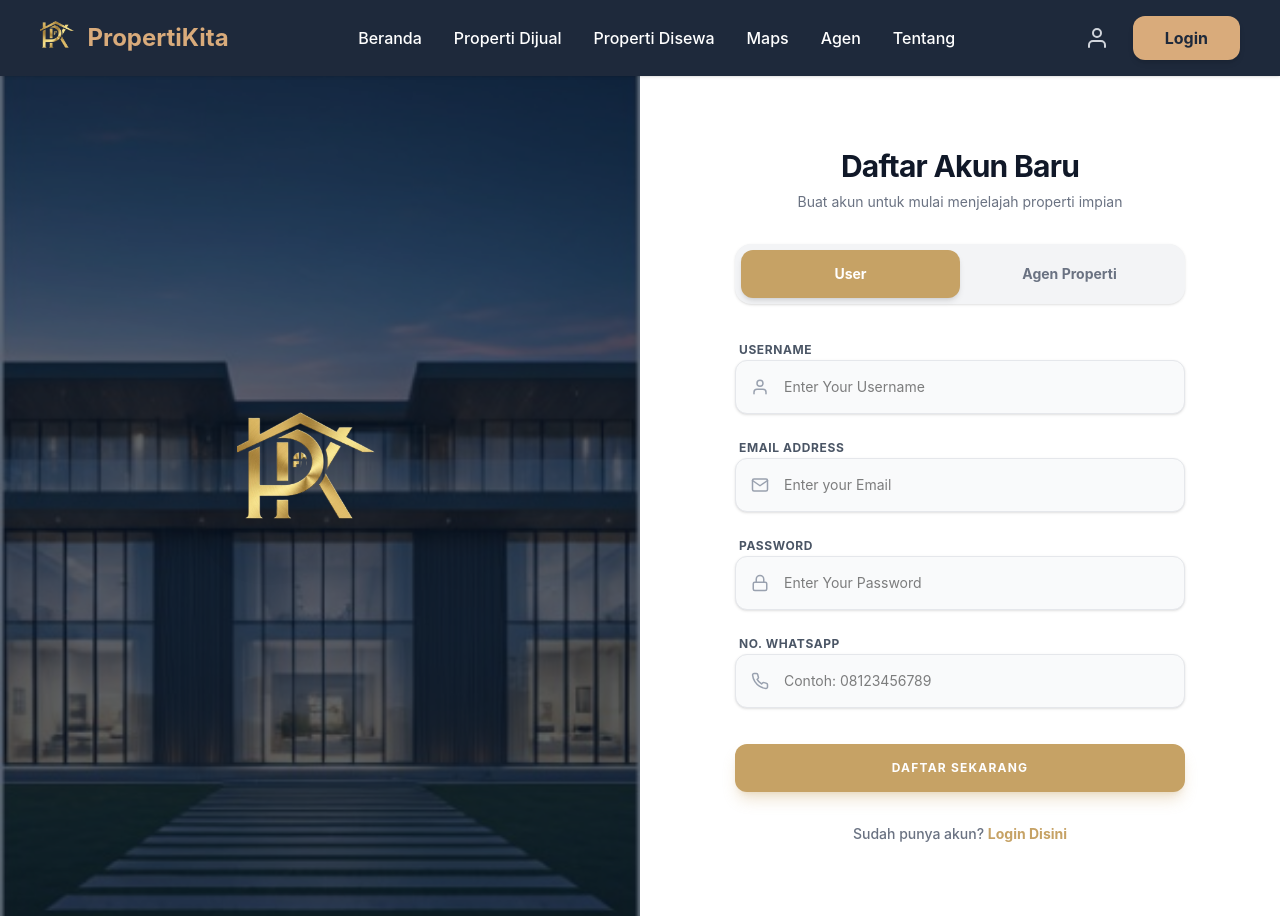
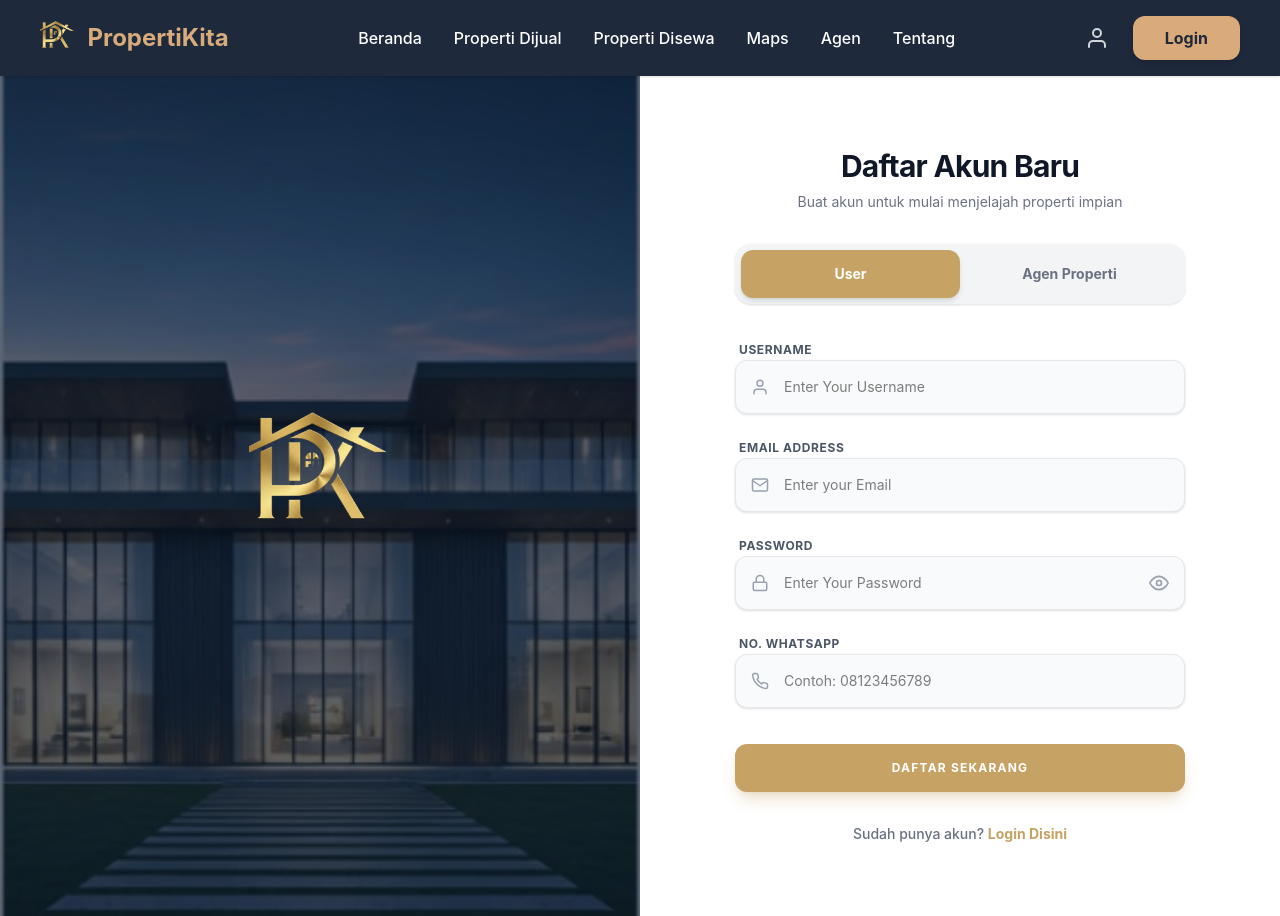
Before and after one commit to Dwi-Ramadhan15/PropertiKita, a React (Vite) app in the folder frontend/: page /register in a window 1280 px wide. Built offline with nearby package versions, Linux system fonts and the light colour scheme; no server answers.

Commit message:
update pasword

```diff
--- a/frontend/src/pages/Login.jsx
+++ b/frontend/src/pages/Login.jsx
@@ -1,30 +1,31 @@
-import React from 'react';
+import React, { useState } from 'react'; // Tambah useState di sini
 import { useNavigate, Link } from 'react-router-dom';
 import useLogin from '../hooks/useLogin';
 import backgroundRumah from '../assets/rumah.megah.jpg';
 import logoPK from '../assets/logo.png';
-import { FiMail, FiLock } from 'react-icons/fi';
+import { FiMail, FiLock, FiEye, FiEyeOff } from 'react-icons/fi'; // Tambah ikon mata
 
 export default function Login() {
   const navigate = useNavigate();
   const { email, setEmail, password, setPassword, loading, handleLogin } = useLogin(navigate);
 
+  // State lokal untuk toggle liat password
+  const [showPassword, setShowPassword] = useState(false);
+
   return (
     <div className="min-h-screen flex bg-white font-sans">
-      {/* --- BAGIAN KIRI: GAMBAR + LOGO (SPLIT) --- */}
+      {/* --- BAGIAN KIRI: GAMBAR + LOGO (Gede & Mewah) --- */}
       <div
         className="hidden lg:flex lg:w-1/2 bg-cover bg-center relative items-center justify-center"
         style={{ backgroundImage: `url(${backgroundRumah})` }}
       >
-        {/* Overlay Biru Gelap (Biar logo emasnya makin kontras/nyala) */}
         <div className="absolute inset-0 bg-[#0A1A2E]/50"></div>
 
-        {/* LOGO DI TENGAH GAMBAR */}
         <div className="relative z-20 flex flex-col items-center">
           <img
             src={logoPK}
             alt="Logo PropertiKita"
-            className="w-80 h-auto drop-shadow-2xl" // Ukuran logo diperbesar biar gagah
+            className="w-80 h-auto drop-shadow-2xl"
           />
         </div>
       </div>
@@ -33,7 +34,6 @@ export default function Login() {
       <div className="w-full lg:w-1/2 flex items-center justify-center p-8 md:p-16">
         <div className="w-full max-w-[400px]">
 
-          {/* Header Text */}
           <div className="text-center mb-10">
             <h2 className="text-4xl font-bold text-gray-900 mb-2 tracking-tight">Selamat Datang</h2>
             <p className="text-gray-500 text-sm font-medium">Silakan login untuk melanjutkan</p>
@@ -43,8 +43,8 @@ export default function Login() {
             {/* Input Email */}
             <div className="space-y-2">
               <label className="text-sm font-bold text-gray-700 ml-1">Email</label>
-              <div className="relative">
-                <span className="absolute left-4 top-1/2 -translate-y-1/2 text-gray-400">
+              <div className="relative group">
+                <span className="absolute left-4 top-1/2 -translate-y-1/2 text-gray-400 group-focus-within:text-[#C6A265]">
                   <FiMail size={18} />
                 </span>
                 <input
@@ -58,21 +58,32 @@ export default function Login() {
               </div>
             </div>
 
-            {/* Input Password */}
+            {/* Input Password dengan Fitur Intip (Show/Hide) */}
             <div className="space-y-2">
               <label className="text-sm font-bold text-gray-700 ml-1">Password</label>
-              <div className="relative">
-                <span className="absolute left-4 top-1/2 -translate-y-1/2 text-gray-400">
+              <div className="relative group">
+                {/* Ikon Gembok Kiri */}
+                <span className="absolute left-4 top-1/2 -translate-y-1/2 text-gray-400 group-focus-within:text-[#C6A265]">
                   <FiLock size={18} />
                 </span>
+
                 <input
-                  type="password"
+                  type={showPassword ? "text" : "password"} // Dinamis: text atau password
                   placeholder="Enter Your Password"
-                  className="w-full p-4 pl-12 bg-white rounded-xl border border-gray-200 focus:border-[#C6A265] focus:ring-2 focus:ring-[#C6A265]/20 outline-none transition-all text-sm"
+                  className="w-full p-4 pl-12 pr-12 bg-white rounded-xl border border-gray-200 focus:border-[#C6A265] focus:ring-2 focus:ring-[#C6A265]/20 outline-none transition-all text-sm"
                   value={password}
                   onChange={(e) => setPassword(e.target.value)}
                   required
                 />
+
+                {/* Tombol Mata di Kanan */}
+                <button
+                  type="button"
+                  onClick={() => setShowPassword(!showPassword)}
+                  className="absolute right-4 top-1/2 -translate-y-1/2 text-gray-400 hover:text-[#C6A265] transition-colors"
+                >
+                  {showPassword ? <FiEyeOff size={20} /> : <FiEye size={20} />}
+                </button>
               </div>
             </div>
 
@@ -92,7 +103,7 @@ export default function Login() {
               type="submit"
               disabled={loading}
               className={`w-full py-4 rounded-xl font-bold text-white transition-all active:scale-95 shadow-lg
-                ${loading ? 'bg-gray-400' : 'bg-[#C6A265] hover:bg-[#B39156]'}`}
+                ${loading ? 'bg-gray-400 cursor-not-allowed' : 'bg-[#C6A265] hover:bg-[#B39156]'}`}
             >
               {loading ? "Memproses..." : "Masuk"}
             </button>
--- a/frontend/src/pages/Register.jsx
+++ b/frontend/src/pages/Register.jsx
@@ -1,14 +1,16 @@
-import React from 'react';
+import React, { useState } from 'react'; // Tambahkan useState di sini
 import { useNavigate, Link } from 'react-router-dom';
-import useRegister from '../hooks/useRegister'; // Hook asli kamu, jangan diubah path-nya
+import useRegister from '../hooks/useRegister';
 import backgroundRumah from '../assets/rumah.megah.jpg';
 import logoPK from '../assets/logo.png';
-import { FiUser, FiMail, FiLock, FiPhone } from 'react-icons/fi';
+import { FiUser, FiMail, FiLock, FiPhone, FiEye, FiEyeOff } from 'react-icons/fi'; // Tambahkan icon mata
 
 export default function Register() {
   const navigate = useNavigate();
 
-  // Mengambil state dan fungsi dari hook pendaftaran kamu
+  // State lokal untuk toggle password
+  const [showPassword, setShowPassword] = useState(false);
+
   const {
     formData,
     setFormData,
@@ -19,24 +21,18 @@ export default function Register() {
   return (
     <div className="min-h-screen flex bg-white font-sans overflow-hidden">
 
-      {/* --- BAGIAN KIRI: HERO SECTION (Gede & Mewah) --- */}
+      {/* --- BAGIAN KIRI: HERO SECTION --- */}
       <div
         className="hidden lg:flex w-1/2 bg-cover bg-center relative items-center justify-center"
         style={{ backgroundImage: `url(${backgroundRumah})` }}
       >
-        {/* Overlay Biru Gelap agar kontras dengan warna emas */}
         <div className="absolute inset-0 bg-[#0A1A2E]/65"></div>
-
-        {/* Kontainer Logo & Teks - Disamakan ukurannya dengan Login */}
         <div className="relative z-20 flex items-center gap-6 translate-y-[-10%]">
           <img
             src={logoPK}
             alt="Logo PK"
             className="h-40 w-auto object-contain drop-shadow-2xl"
           />
-          <h1 className="text-[#C6A265] text-6xl font-bold tracking-tighter drop-shadow-lg">
-
-          </h1>
         </div>
       </div>
 
@@ -44,13 +40,11 @@ export default function Register() {
       <div className="w-full lg:w-1/2 flex items-center justify-center p-8 md:p-12 overflow-y-auto bg-white">
         <div className="w-full max-w-[450px] py-6">
 
-          {/* Header */}
           <div className="text-center mb-8">
             <h2 className="text-3xl font-bold text-gray-900 mb-2 tracking-tight">Daftar Akun Baru</h2>
             <p className="text-gray-500 text-sm">Buat akun untuk mulai menjelajah properti impian</p>
           </div>
 
-          {/* Toggle Role (User / Agen) */}
           <div className="flex bg-gray-100 p-1.5 rounded-2xl mb-8 font-bold shadow-sm">
             <button
               type="button"
@@ -105,7 +99,7 @@ export default function Register() {
               </div>
             </div>
 
-            {/* Password Field */}
+            {/* Password Field dengan Toggle */}
             <div className="space-y-1.5">
               <label className="text-xs font-bold text-gray-600 ml-1 uppercase tracking-wider">Password</label>
               <div className="relative group">
@@ -113,13 +107,21 @@ export default function Register() {
                   <FiLock size={18} />
                 </span>
                 <input
-                  type="password"
+                  type={showPassword ? "text" : "password"} // Dinamis berdasarkan state
                   placeholder="Enter Your Password"
-                  className="w-full p-4 pl-12 bg-gray-50 rounded-xl border border-gray-200 focus:border-[#C6A265] focus:ring-4 focus:ring-[#C6A265]/10 outline-none text-sm transition-all shadow-sm"
+                  className="w-full p-4 pl-12 pr-12 bg-gray-50 rounded-xl border border-gray-200 focus:border-[#C6A265] focus:ring-4 focus:ring-[#C6A265]/10 outline-none text-sm transition-all shadow-sm"
                   value={formData.password}
                   onChange={(e) => setFormData({...formData, password: e.target.value})}
                   required
                 />
+                {/* Tombol Mata */}
+                <button
+                  type="button"
+                  onClick={() => setShowPassword(!showPassword)}
+                  className="absolute right-4 top-1/2 -translate-y-1/2 text-gray-400 hover:text-[#C6A265] transition-colors focus:outline-none"
+                >
+                  {showPassword ? <FiEyeOff size={20} /> : <FiEye size={20} />}
+                </button>
               </div>
             </div>
 
```
